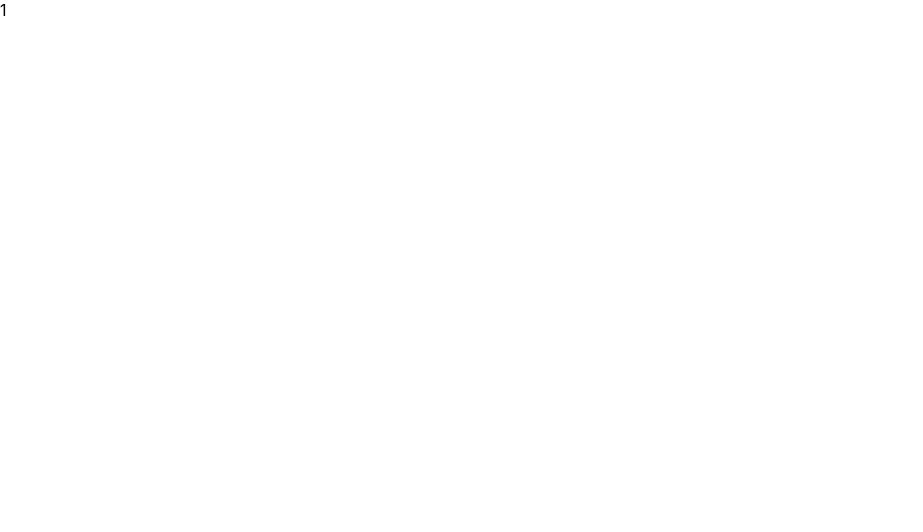
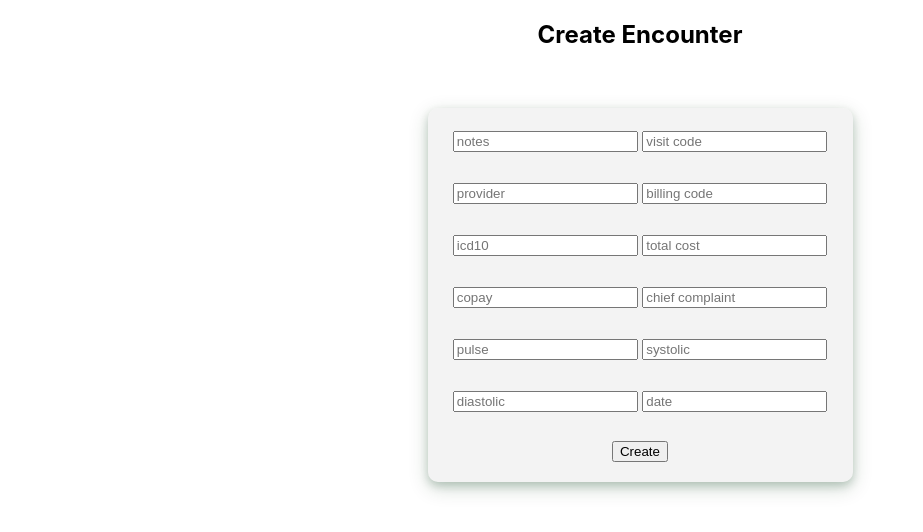
Before and after one commit to nyhemy/patient-management-frontend, a React (Create React App) app: page /patients/1/encounters/create in a window 1280 px wide. Shown: the top 532 px of the page, without its empty margins (0-923 px from the left). Built offline with nearby package versions, Linux system fonts and the light colour scheme.

Commit message:
got CreateEncounter working properly

```diff
--- a/src/components/createEncounter/CreateEncounter.js
+++ b/src/components/createEncounter/CreateEncounter.js
@@ -1,10 +1,280 @@
-import React from 'react';
-import { useParams } from 'react-router-dom';
+import React, { useState } from 'react';
+import { useHistory, useParams } from 'react-router-dom';
+import loadImg from '../ajax-loader.gif';
+import styles from './CreateEncounter.module.css';
+import {
+  visitCodeRegex, billingCodeRegex, icd10Regex, dateRegex
+} from '../Constants';
+
+const axios = require('axios').default;
 
 const CreateEncounter = () => {
   const { id } = useParams();
+
+  const history = useHistory();
+  const [loading, setLoading] = useState(false);
+  const [errorMsg, setErrorMsg] = useState('');
+
+  const [notes, setNotes] = useState('');
+  const [visitCode, setVisitCode] = useState('');
+  const [provider, setProvider] = useState('');
+  const [billingCode, setBillingCode] = useState('');
+  const [icd10, setIcd10] = useState('');
+  const [totalCost, setTotalCost] = useState('');
+  const [copay, setCopay] = useState('');
+  const [chiefComplaint, setChiefComplaint] = useState('');
+  const [pulse, setPulse] = useState('');
+  const [systolic, setSystolic] = useState('');
+  const [diastolic, setDiastolic] = useState('');
+  const [date, setDate] = useState('');
+
+  const [visitCodeError, setVisitCodeError] = useState('');
+  const [providerError, setProviderError] = useState('');
+  const [billingCodeError, setBillingCodeError] = useState('');
+  const [icd10Error, setIcd10Error] = useState('');
+  const [totalCostError, setTotalCostError] = useState('');
+  const [copayError, setCopayError] = useState('');
+  const [chiefComplaintError, setChiefComplaintError] = useState('');
+  const [pulseError, setPulseError] = useState('');
+  const [systolicError, setSystolicError] = useState('');
+  const [diastolicError, setDiastolicError] = useState('');
+  const [dateError, setDateError] = useState('');
+
+  const clearErrors = () => {
+    setVisitCodeError('');
+    setProviderError('');
+    setBillingCodeError('');
+    setIcd10Error('');
+    setTotalCostError('');
+    setCopayError('');
+    setChiefComplaintError('');
+    setPulseError('');
+    setSystolicError('');
+    setDiastolicError('');
+    setDateError('');
+  };
+
+  const handleChange = (event) => {
+    switch (event.target.name) {
+      case 'notes':
+        setNotes(event.target.value);
+        break;
+      case 'visitCode':
+        setVisitCode(event.target.value);
+        break;
+      case 'provider':
+        setProvider(event.target.value);
+        break;
+      case 'billingCode':
+        setBillingCode(event.target.value);
+        break;
+      case 'icd10':
+        setIcd10(event.target.value);
+        break;
+      case 'totalCost':
+        setTotalCost(event.target.value);
+        break;
+      case 'copay':
+        setCopay(event.target.value);
+        break;
+      case 'chiefComplaint':
+        setChiefComplaint(event.target.value);
+        break;
+      case 'pulse':
+        setPulse(event.target.value);
+        break;
+      case 'systolic':
+        setSystolic(event.target.value);
+        break;
+      case 'diastolic':
+        setDiastolic(event.target.value);
+        break;
+      case 'date':
+        setDate(event.target.value);
+        break;
+      default:
+        break;
+    }
+  };
+
+  const handleSubmit = (event) => {
+    event.preventDefault();
+
+    clearErrors();
+    let noValidate = false;
+
+    if (visitCode === '' || !visitCode.trim().length || !visitCodeRegex.test(visitCode)) {
+      setVisitCodeError('Must be valid visit code');
+      noValidate = true;
+    }
+
+    if (provider === '' || !provider.trim().length) {
+      setProviderError('Must be valid provider');
+      noValidate = true;
+    }
+
+    if (billingCode === '' || !billingCode.trim().length || !billingCodeRegex.test(billingCode)) {
+      setBillingCodeError('Must be valid billing code');
+      noValidate = true;
+    }
+
+    if (icd10 === '' || !icd10.trim().length || !icd10Regex.test(icd10)) {
+      setIcd10Error('Must be valid icd10');
+      noValidate = true;
+    }
+
+    if (totalCost === '' || totalCost < 0 || Number.isNaN(Number(totalCost))) {
+      setTotalCostError('Must be valid total cost');
+      noValidate = true;
+    }
+
+    if (copay === '' || copay < 0 || Number.isNaN(Number(copay))) {
+      setCopayError('Must be valid copay');
+      noValidate = true;
+    }
+
+    if (chiefComplaint === '' || !chiefComplaint.trim().length) {
+      setChiefComplaintError('Must be valid chief complaint');
+      noValidate = true;
+    }
+
+    if (Number.isNaN(Number(pulse))) {
+      setPulseError('Must be valid pulse');
+      noValidate = true;
+    }
+
+    if (Number.isNaN(Number(systolic))) {
+      setSystolicError('Must be valid systolic');
+      noValidate = true;
+    }
+
+    if (Number.isNaN(Number(diastolic))) {
+      setDiastolicError('Must be valid diastolic');
+      noValidate = true;
+    }
+
+    if (date === '' || !date.trim().length || !dateRegex.test(date)) {
+      setDateError('Must be valid date');
+      noValidate = true;
+    }
+
+    if (noValidate) {
+      return;
+    }
+
+    setLoading(true);
+
+    axios.post(`http://localhost:8080/patients/${id}/encounters`,
+      {
+        patientId: id,
+        notes,
+        visitCode,
+        provider,
+        billingCode,
+        icd10,
+        totalCost,
+        copay,
+        chiefComplaint,
+        pulse,
+        systolic,
+        diastolic,
+        date
+      },
+      {
+        headers: {
+          'Content-Type': 'application/json',
+          mode: 'cors'
+        }
+      })
+      // eslint-disable-next-line no-unused-vars
+      .then((response) => {
+        setLoading(false);
+        history.push(`/patients/${id}`);
+      })
+      // eslint-disable-next-line no-unused-vars
+      .catch((error) => {
+        setLoading(false);
+        setErrorMsg('Oops something went wrong');
+      });
+  };
   return (
-    <div>{id}</div>
+    <div className={styles.container}>
+      <h2>Create Encounter</h2>
+      <h3 className={styles.error}>
+        {loading
+          ? <img src={loadImg} alt="loading..." />
+          : errorMsg}
+      </h3>
+      <form className={styles.form} onSubmit={handleSubmit} noValidate>
+        <div className={styles.input}>
+          <input type="text" name="notes" placeholder="notes" onChange={handleChange} />
+          {' '}
+          <input type="text" name="visitCode" placeholder="visit code" onChange={handleChange} />
+        </div>
+        <div className={styles.inputError}>
+          <div className={styles.inputErrorLeft} />
+          {' '}
+          <div className={styles.inputErrorRight}>{visitCodeError}</div>
+        </div>
+
+        <div className={styles.input}>
+          <input type="text" name="provider" placeholder="provider" onChange={handleChange} />
+          {' '}
+          <input type="text" name="billingCode" placeholder="billing code" onChange={handleChange} />
+        </div>
+        <div className={styles.inputError}>
+          <div className={styles.inputErrorRight}>{providerError}</div>
+          {' '}
+          <div className={styles.inputErrorRight}>{billingCodeError}</div>
+        </div>
+
+        <div className={styles.input}>
+          <input type="text" name="icd10" placeholder="icd10" onChange={handleChange} />
+          {' '}
+          <input type="text" name="totalCost" placeholder="total cost" onChange={handleChange} />
+        </div>
+        <div className={styles.inputError}>
+          <div className={styles.inputErrorRight}>{icd10Error}</div>
+          {' '}
+          <div className={styles.inputErrorRight}>{totalCostError}</div>
+        </div>
+
+        <div className={styles.input}>
+          <input type="text" name="copay" placeholder="copay" onChange={handleChange} />
+          {' '}
+          <input type="text" name="chiefComplaint" placeholder="chief complaint" onChange={handleChange} />
+        </div>
+        <div className={styles.inputError}>
+          <div className={styles.inputErrorRight}>{copayError}</div>
+          {' '}
+          <div className={styles.inputErrorRight}>{chiefComplaintError}</div>
+        </div>
+
+        <div className={styles.input}>
+          <input type="text" name="pulse" placeholder="pulse" onChange={handleChange} />
+          {' '}
+          <input type="text" name="systolic" placeholder="systolic" onChange={handleChange} />
+        </div>
+        <div className={styles.inputError}>
+          <div className={styles.inputErrorRight}>{pulseError}</div>
+          {' '}
+          <div className={styles.inputErrorRight}>{systolicError}</div>
+        </div>
+
+        <div className={styles.input}>
+          <input type="text" name="diastolic" placeholder="diastolic" onChange={handleChange} />
+          {' '}
+          <input type="text" name="date" placeholder="date" onChange={handleChange} />
+        </div>
+        <div className={styles.inputError}>
+          <div className={styles.inputErrorRight}>{diastolicError}</div>
+          {' '}
+          <div className={styles.inputErrorRight}>{dateError}</div>
+        </div>
+
+        <button type="submit">Create</button>
+      </form>
+    </div>
   );
 };
 
--- /dev/null
+++ b/src/components/createEncounter/CreateEncounter.module.css
@@ -0,0 +1,56 @@
+.container {
+  justify-content: center;
+  flex-direction: row;
+  text-align: center;
+}
+
+.form {
+  margin: 0 auto 0;
+  padding-top: 20px;
+  padding-bottom: 20px;
+  width: 425px;
+  border-radius: 10px;
+  border-color: #22752aad;
+  background-color:rgba(212, 212, 212, 0.288);
+  box-shadow: 0 4px 8px 0 rgba(7, 59, 20, 0.19), 0 6px 20px 0 rgba(7, 59, 20, 0.19);
+}
+
+.input {
+  margin: 2px;
+}
+
+.select {
+  margin-top: 10px;
+  width: 125px;
+  overflow: hidden;
+  white-space: nowrap;
+  text-overflow: ellipsis;
+}
+
+.divider {
+  margin-top: 10px;
+  border-top: double;
+  border-color: #22752aad;
+}
+
+.error {
+  color: red;
+  height: 20px;
+}
+
+.inputError {
+  color: #22752a;
+  font-size: 12px;
+  height: 26px;
+  padding-bottom: 8px;
+}
+
+.inputErrorLeft {
+  width: 50%;
+  float: left;
+}
+
+.inputErrorRight {
+  width: 50%;
+  float: right;
+}
--- a/src/components/createPatient/CreatePatient.js
+++ b/src/components/createPatient/CreatePatient.js
@@ -221,7 +221,6 @@ const CreatePatient = () => {
           ? <img src={loadImg} alt="loading..." />
           : errorMsg}
       </h3>
-      <>
       <form className={styles.form} onSubmit={handleSubmit} noValidate>
         <div className={styles.input}>
           <input type="text" name="firstName" placeholder="first name" onChange={handleChange} />
@@ -302,7 +301,6 @@ const CreatePatient = () => {
 
         <button type="submit">Create</button>
       </form>
-      </>
     </div>
   );
 };
```
Lines whose indentation alone changed are shown as unchanged.
